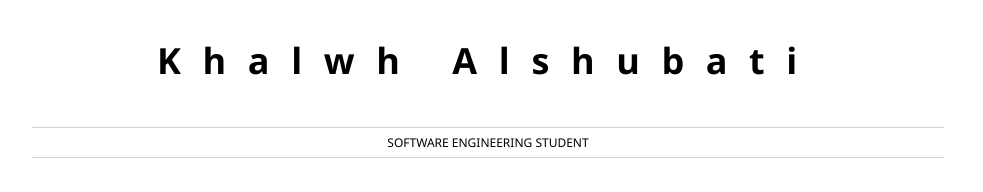
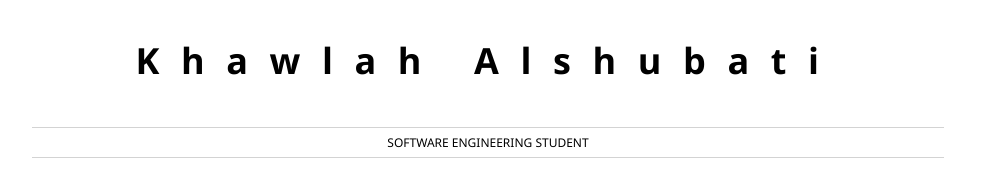
Before and after one commit to alshubati99/MY-online--CV, a plain HTML site: page index.html in a window 1280 px wide. Shown: the top 192 px of the page, without its empty margins (152-1135 px from the left). Drawn offline with Linux system fonts and the light colour scheme.

Commit message:
Update index.html

```diff
--- a/index.html
+++ b/index.html
@@ -8,7 +8,7 @@
 	<body>
 		<header id="header">
 			<!-- resume header with name and title -->
-			<h1>Khalwh Alshubati</h1>
+			<h1>Khawlah Alshubati</h1>
 			<hr>
 			 SOFTWARE ENGINEERING STUDENT
 			<hr>
```
